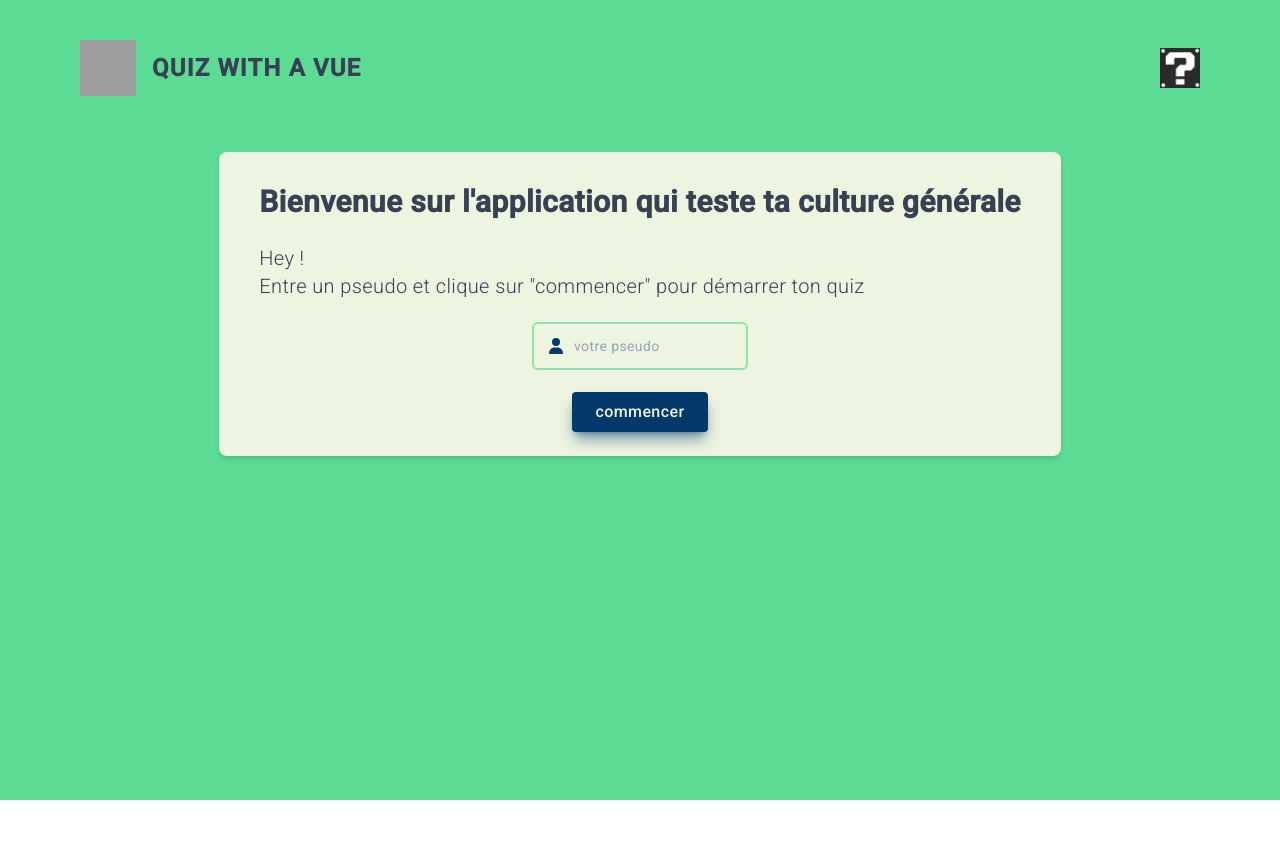
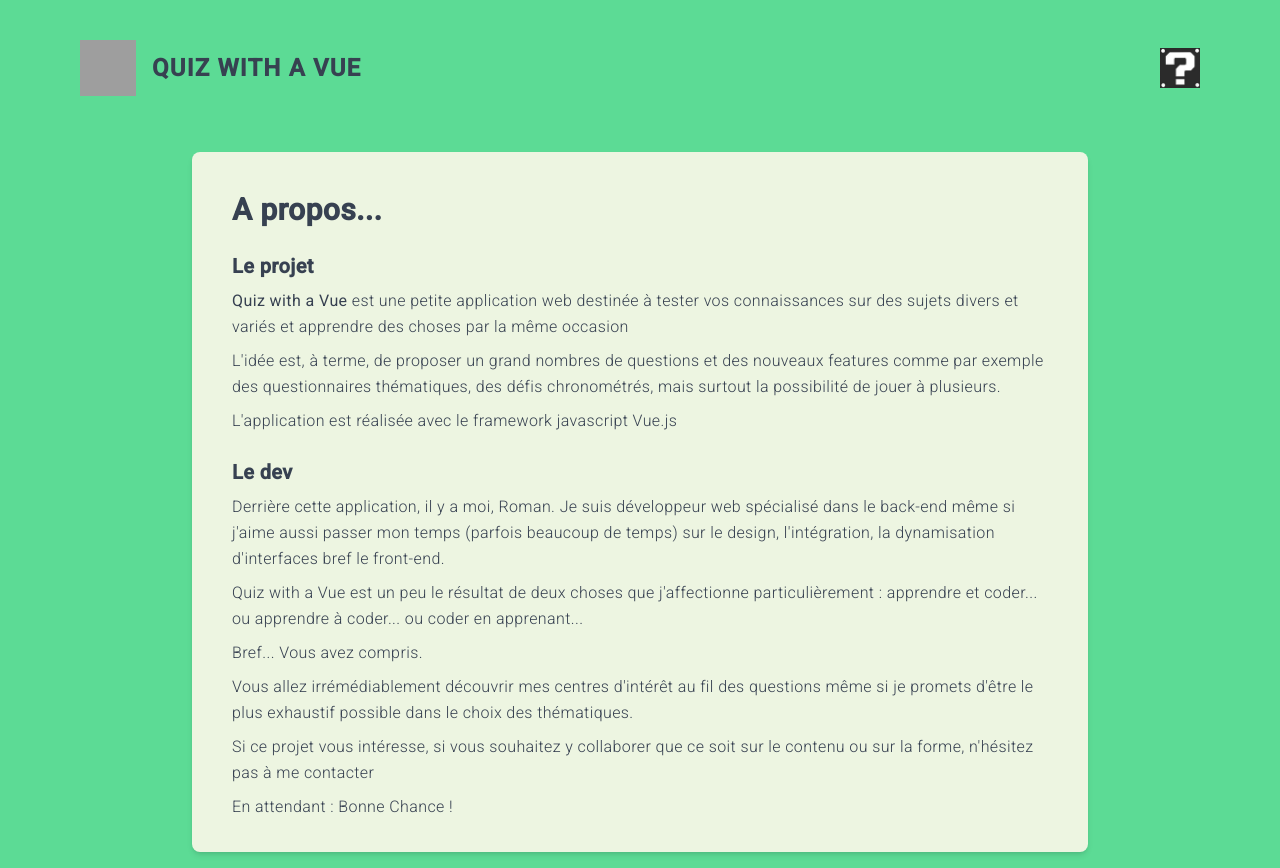
Before and after one commit to RomanLotocki/quiz-with-a-Vue, a Vue app: page /about in a window 1280 px wide. Before the commit the page ends 800 px from the top, so only its background shows below. Built offline with nearby package versions, Linux system fonts and the light colour scheme; grey boxes are pictures that could not be loaded.

Commit message:
setup router + page about

```diff
--- a/src/App.vue
+++ b/src/App.vue
@@ -1,34 +1,20 @@
 <template>
   <div class="px-20 font-Roboto tracking-wide leading-relaxed min-h-screen text-gray-700 bg-custom-green">
+
     <header>
       <NavApp />
     </header>
 
-
     <main>
-      <Welcome @continue="hideWelcome" v-if="displayWelcome" />
-      <QuizComponent v-else />
+      <RouterView />
     </main>
-
-
-    <RouterView />
 
   </div>
 </template>
 
 <script setup>
+
 import { RouterView } from 'vue-router';
 import NavApp from "./components/NavApp.vue";
-import Welcome from './components/Welcome.vue';
-import QuizComponent from './components/QuizComponent.vue';
-import { ref } from 'vue'
-
-const displayWelcome = ref(true);
-
-function hideWelcome() {
-  displayWelcome.value = false;
-}
 
 </script>
-
-<style lang="scss" scoped></style>
--- a/src/components/NavApp.vue
+++ b/src/components/NavApp.vue
@@ -1,15 +1,19 @@
 <template>
   <nav class="flex justify-between py-10">
     <div class="flex">
+      <router-link to="/">
       <img src="/assets/bloc.png" alt="bloc question quote mario"
         class="transform hover:-translate-y-2 transition-transform duration-300 ease-in-out w-10 h-10 md:w-14 md:h-14">
+      </router-link>
       <h1 class="hidden xs:block pl-4 self-center font-bold uppercase tracking-wider text-1xl md:text-2xl">
         Quiz with a vue
       </h1>
     </div>
     <div class="self-center">
-      <img src="/assets/bloc_grey.jpeg" alt="bloc question quote mario"
+      <router-link to="/about">
+        <img src="/assets/bloc_grey.jpeg" alt="bloc question quote mario"
         class="transform hover:rotate-180 transition-transform duration-1000 ease-in-out w-8 h-8 md:w-10 md:h-10">
+      </router-link>
     </div>
   </nav>
 </template>
--- a/src/components/Welcome.vue
+++ b/src/components/home/EnterName.vue
@@ -5,7 +5,7 @@
                 Bienvenue sur l'application qui teste ta culture générale
             </h2>
             <p class="py-6 text-xl font-light">Hey <span class="font-medium text-custom-blue">{{ userName }}</span> !
-                <br> Entre un pseudo et clique sur "commencer" pour démarrer ton quiz
+                <br> Entre un pseudo et clique sur "commencer"
             </p>
             <div class="flex justify-center">
                 <div class="flex flex-wrap items-stretch">
@@ -37,7 +37,7 @@
 
 //imports
 import { ref } from 'vue';
-import AlertComponent from "./AlertComponent.vue";
+import AlertComponent from "@/components/AlertComponent.vue";
 import { useUsersStore } from '@/stores/users'
 
 //variables
@@ -54,7 +54,7 @@ const emit = defineEmits(['continue']);
 
 //functions
 function start() {
-    if (!userName || userName.value.trim() === "") {
+    if (!userName.value) {
         input.value.focus();
         myPlaceholder.value = "entrez un pseudo";
         //using a regex in order to remove all the spaces in the string (g is the global flag to get all the occurrences)
@@ -78,4 +78,5 @@ function secondPlaceholder() {
 function closeMessage() {
     errorInput.value = false;
 }
+
 </script>
--- /dev/null
+++ b/src/components/home/Home.vue
@@ -0,0 +1,26 @@
+<template>
+  <EnterName @continue="hideWelcome" v-if="displayUserInput" />
+  <SelectQuiz v-else />
+</template>
+
+<script setup>
+import { ref, onMounted } from 'vue'
+import EnterName from '@/components/home/EnterName.vue'
+import SelectQuiz from '@/components/home/SelectQuiz.vue'
+import { useUsersStore } from '@/stores/users'
+
+const displayUserInput = ref();
+
+//store variables
+const store = useUsersStore();
+const userName = store.userName;
+
+onMounted(() => {
+  userName != null ? displayUserInput.value = false : displayUserInput.value = true
+})
+
+function hideWelcome() {
+  displayUserInput.value = false;
+}
+
+</script>
--- /dev/null
+++ b/src/components/home/SelectQuiz.vue
@@ -0,0 +1,43 @@
+<template>
+    <div class="flex justify-center text-center">
+        <div class="max-w-4xl px-10 my-4 py-6 bg-custom-white rounded-lg shadow-md">
+            <h2 class="mt-2 text-2xl md:text-3xl font-bold">
+                Sélectionne ton type de Quiz
+            </h2>
+            <div class="flex justify-between py-8">
+
+                <div class="flex flex-col items-center w-1/3 px-4">
+                    <router-link to="/classic">
+                        <button
+                            class="rounded flex items-center bg-custom-blue px-6 py-2 my-6 font-medium leading-normal text-custom-white shadow-lg shadow-custom-blue/50 transform active:scale-75 transition-transform"><span
+                                class="text-2xl pr-4">&#128212;</span>Classic</button>
+                    </router-link>
+                    <p class="font-light text-sm">Des questions au hasard sans contraintes.</p>
+
+                </div>
+
+                <div class="flex flex-col items-center w-1/3 px-4">
+                    <button
+                        class="rounded flex items-center bg-custom-blue px-6 py-2 my-6 font-medium leading-normal text-custom-white shadow-lg shadow-custom-blue/50 transform active:scale-75 transition-transform"><span
+                            class="text-2xl pr-4">&#128128;</span>Survie</button>
+                    <p class="font-light text-sm">Tente d'aller le plus loin possible sans te tromper.</p>
+                </div>
+
+
+                <div class="flex flex-col items-center w-1/3 px-4">
+                    <button
+                        class="rounded flex items-center bg-custom-blue px-6 py-2 my-6 font-medium leading-normal text-custom-white shadow-lg shadow-custom-blue/50 transform active:scale-75 transition-transform"><span
+                            class="text-2xl pr-4">&#8987;</span>Contre-la-montre</button>
+                    <p class="font-light text-sm">Réponds à un maximum de questions dans le temps imparti.</p>
+                </div>
+
+            </div>
+        </div>
+    </div>
+</template>
+
+<script setup>
+
+</script>
+
+<style lang="scss" scoped></style>
--- a/src/router/index.js
+++ b/src/router/index.js
@@ -1,5 +1,7 @@
 import { createRouter, createWebHistory } from 'vue-router'
-import HomeView from '../views/HomeView.vue'
+import HomeView from '@/views/HomeView.vue'
+import ClassicQuizView from '@/views/ClassicQuizView.vue'
+import AboutView from '@/views/AboutView.vue'
 
 const router = createRouter({
   history: createWebHistory(import.meta.env.BASE_URL),
@@ -9,6 +11,16 @@ const router = createRouter({
       name: 'home',
       component: HomeView
     },
+    {
+      path: '/classic',
+      name: 'classicQuiz',
+      component: ClassicQuizView
+    },
+    {
+      path: '/about',
+      name: 'about',
+      component: AboutView
+    },
   ]
 })
 
--- a/src/stores/users.js
+++ b/src/stores/users.js
@@ -2,7 +2,7 @@ import { defineStore } from 'pinia'
 import { ref } from 'vue';
 
 export const useUsersStore = defineStore('users', () => {
-    const userName = ref("")
+    const userName = ref(null)
 
     return { userName }
   })
--- /dev/null
+++ b/src/views/AboutView.vue
@@ -0,0 +1,26 @@
+<template>
+<div class="flex justify-center">
+        <div class="max-w-4xl px-10 my-4 py-6 bg-custom-white rounded-lg shadow-md">
+    <h1 class="my-4 text-2xl md:text-3xl font-bold">A propos...</h1>
+    <h2 class="mb-2 mt-6 text-lg md:text-xl font-bold">Le projet</h2>
+    <p class="font-light my-2"><b>Quiz with a Vue</b> est une petite application web destinée à tester vos connaissances sur des sujets divers et
+      variés et apprendre des choses par la même occasion</p>
+    <p class="font-light my-2">L'idée est, à terme, de proposer un grand nombres de questions et des nouveaux features comme par exemple des
+      questionnaires thématiques, des défis chronométrés, mais surtout la possibilité de jouer à plusieurs.</p>
+    <p class="font-light my-2">L'application est réalisée avec <a href="https://vuejs.org/">le framework javascript Vue.js</a>
+    </p>
+    <h2 class="mb-2 mt-6 text-lg md:text-xl font-bold">Le dev</h2>
+    <p class="font-light my-2">Derrière cette application, il y a moi, Roman. Je suis développeur web spécialisé dans le back-end même
+      si j'aime aussi passer mon temps (parfois beaucoup de temps) sur le design, l'intégration, la dynamisation
+      d'interfaces bref le front-end.</p>
+    <p class="font-light my-2">Quiz with a Vue est un peu le résultat de deux choses que j'affectionne particulièrement : apprendre et coder... ou
+      apprendre à coder... ou coder en apprenant...</p>
+    <p class="font-light my-2">Bref... Vous avez compris.</p>
+    <p class="font-light my-2">Vous allez irrémédiablement découvrir mes centres d'intérêt au fil des questions même si je promets d'être le
+      plus exhaustif possible dans le choix des thématiques.</p>
+    <p class="font-light my-2">Si ce projet vous intéresse, si vous souhaitez y collaborer que ce soit sur le contenu ou sur la forme, n'hésitez
+      pas à me contacter</p>
+    <p class="font-light my-2">En attendant : Bonne Chance !</p>
+  </div>
+</div>
+</template>
--- /dev/null
+++ b/src/views/ClassicQuizView.vue
@@ -0,0 +1,28 @@
+<script setup>
+import ClassicQuiz from '@/components/quiz/ClassicQuiz.vue';
+import { onMounted } from 'vue';
+import { useUsersStore } from '@/stores/users'
+import { useRouter } from 'vue-router';
+
+//store variables
+const store = useUsersStore();
+const userName = store.userName;
+
+// Router instance
+const router = useRouter();
+
+// Fonction pour gérer la redirection
+onMounted(() => {
+  if (userName === null) {
+    // Rediriger vers la vue HomeView lorsque userName est null
+    router.push({ name: 'home' }); // Assurez-vous que 'HomeView' correspond au nom de la route de votre vue HomeView
+  }
+})
+
+
+
+</script>
+
+<template>
+ <ClassicQuiz v-if="userName !== null"/>
+</template>
--- a/src/views/HomeView.vue
+++ b/src/views/HomeView.vue
@@ -1,10 +1,7 @@
+<template>
+ <Home />
+</template>
+
 <script setup>
-
+import Home from '@/components/home/Home.vue';
 </script>
-
-<template>
-  <main>
-
-
-  </main>
-</template>
```
Also changed, not shown: src/components/quiz/ClassicQuiz.vue (renamed from src/components/QuizComponent.vue, +5 -3 lines).
